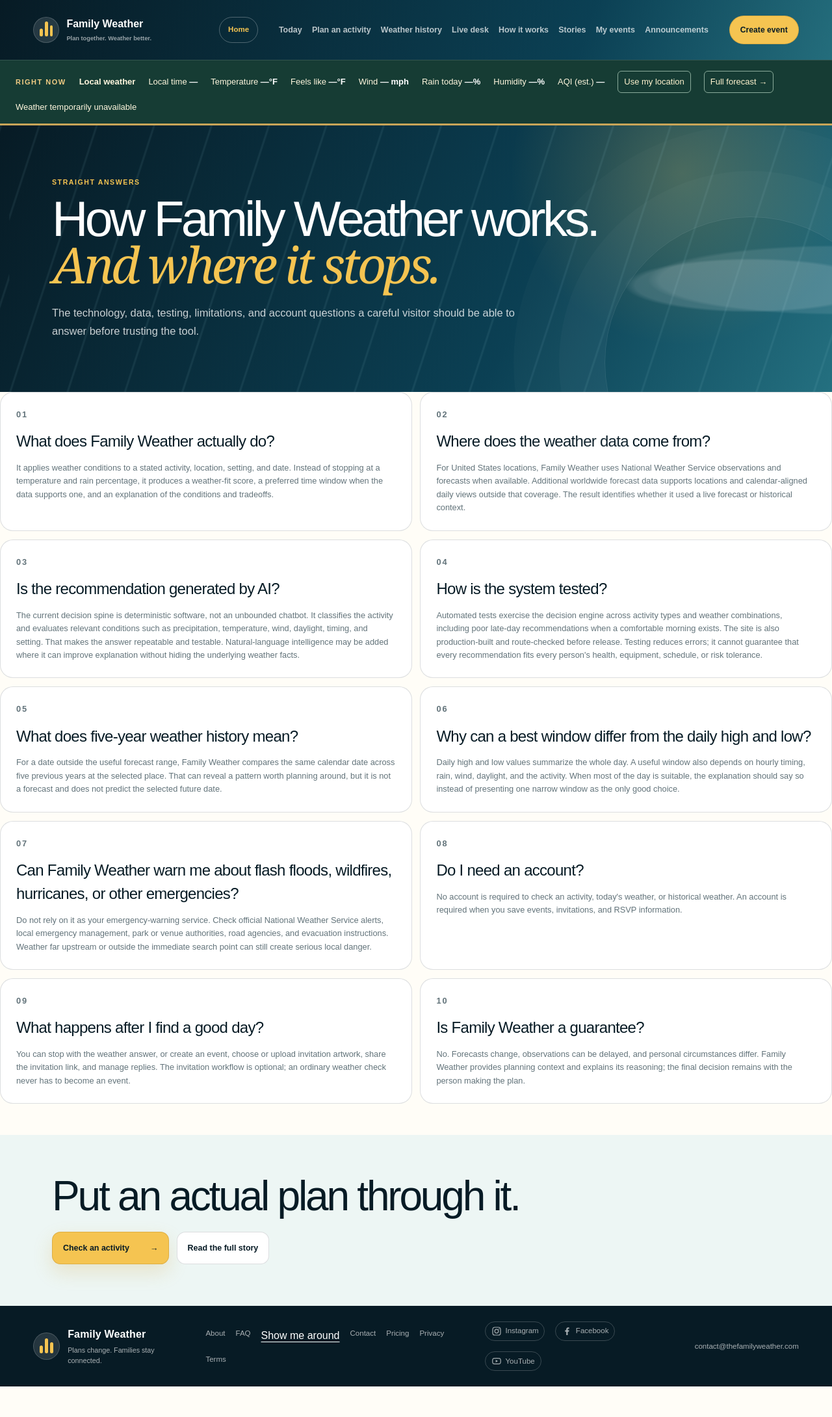
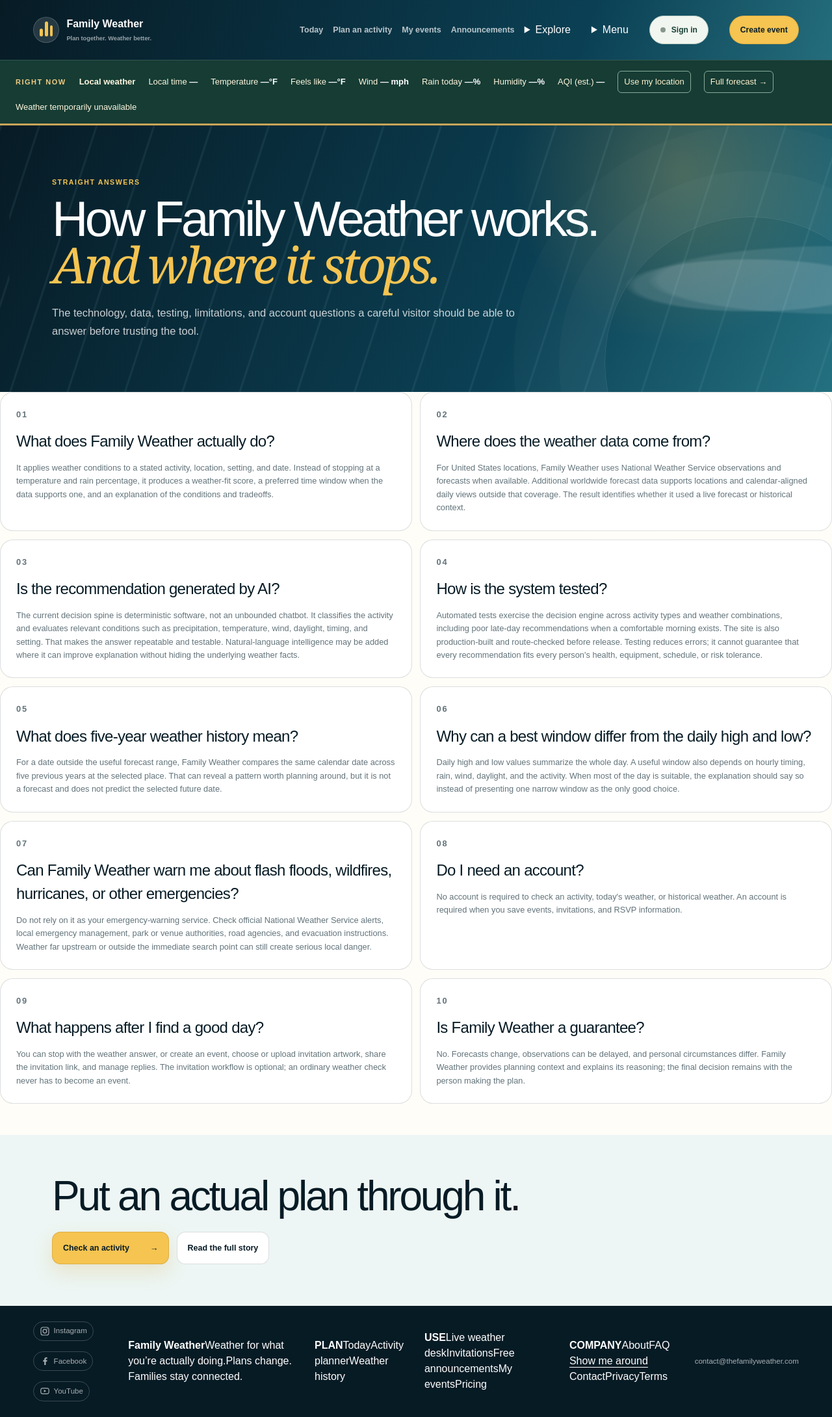
Before and after one commit to Mayne1/family-weather, a Next.js app: page /faq in a window 1280 px wide. Shown: the whole page at 65% size. Before the commit the page ends 2133 px from the top, so only its background shows below. Built offline with nearby package versions, Linux system fonts and the light colour scheme; no server answers.

Commit message:
Unify public navigation and footer

```diff
--- a/app/components/PublicChrome.tsx
+++ b/app/components/PublicChrome.tsx
@@ -4,6 +4,7 @@ import Link from "next/link";
 import RightNowStrip from "./RightNowStrip";
 import SiteTour from "./SiteTour";
 import SocialLinks from "./SocialLinks";
+import HomeAccount from "./HomeAccount";
 import type { ReactNode } from "react";
 
 export function PublicHeader() {
@@ -13,40 +14,46 @@ export function PublicHeader() {
         <span className="brandMark" aria-hidden="true"><i /><i /><i /></span>
         <span><strong>Family Weather</strong><small>Plan together. Weather better.</small></span>
       </Link>
-      <Link className="publicHeaderHome" href="/" aria-label="Return to the Family Weather homepage">Home</Link>
       <nav aria-label="Primary navigation">
         <Link href="/today">Today</Link>
         <Link href="/plan">Plan an activity</Link>
-        <Link href="/weather-history">Weather history</Link>
-        <Link href="/live">Live desk</Link>
-        <Link href="/how-it-works">How it works</Link>
-        <Link href="/weather-stories">Stories</Link>
         <a href="/events">My events</a>
         <a href="/announcements">Announcements</a>
+        <details className="publicHeaderMore">
+          <summary>Explore</summary>
+          <div>
+            <Link href="/weather-history">Weather history</Link>
+            <Link href="/live">Live desk</Link>
+            <Link href="/how-it-works">How it works</Link>
+            <Link href="/weather-stories">Stories</Link>
+          </div>
+        </details>
       </nav>
+      <details className="publicHeaderMobile">
+        <summary>Menu</summary>
+        <div>
+          <Link href="/today">Today</Link><Link href="/plan">Plan an activity</Link><a href="/events">My events</a><a href="/announcements">Announcements</a><Link href="/weather-history">Weather history</Link><Link href="/live">Live desk</Link><Link href="/how-it-works">How it works</Link><Link href="/weather-stories">Stories</Link>
+        </div>
+      </details>
+      <HomeAccount />
       <a className="publicHeaderCta" href="/create-event">Create event</a>
     </header>
   );
 }
 
-export function PublicFooter() {
+export function PublicFooter({ firstVisitTour = false }: { firstVisitTour?: boolean }) {
   return (
     <footer className="publicFooter">
-      <div className="brand">
-        <span className="brandMark" aria-hidden="true"><i /><i /><i /></span>
-        <span><strong>Family Weather</strong><small>Plans change. Families stay connected.</small></span>
+      <SocialLinks />
+      <div className="publicFooterBrand">
+        <strong>Family Weather</strong>
+        <span>Weather for what you’re actually doing.</span>
+        <span>Plans change. Families stay connected.</span>
       </div>
-      <nav aria-label="Company and support">
-        <Link href="/about">About</Link>
-        <Link href="/faq">FAQ</Link>
-        <SiteTour />
-        <a href="/contact">Contact</a>
-        <Link href="/pricing">Pricing</Link>
-        <a href="/privacy">Privacy</a>
-        <a href="/terms">Terms</a>
-      </nav>
-      <SocialLinks />
-      <a href="mailto:contact@thefamilyweather.com">contact@thefamilyweather.com</a>
+      <div className="publicFooterColumn"><strong>PLAN</strong><Link href="/today">Today</Link><Link href="/plan">Activity planner</Link><Link href="/weather-history">Weather history</Link></div>
+      <div className="publicFooterColumn"><strong>USE</strong><Link href="/live">Live weather desk</Link><a href="/create-event">Invitations</a><a data-tour="announcements" href="/announcements">Free announcements</a><Link href="/events">My events</Link><Link href="/pricing">Pricing</Link></div>
+      <div className="publicFooterColumn" data-tour="help"><strong>COMPANY</strong><Link href="/about">About</Link><Link href="/faq">FAQ</Link><SiteTour firstVisit={firstVisitTour}/><a href="/contact">Contact</a><a href="/privacy">Privacy</a><a href="/terms">Terms</a></div>
+      <a className="publicFooterEmail" href="mailto:contact@thefamilyweather.com">contact@thefamilyweather.com</a>
     </footer>
   );
 }
```
